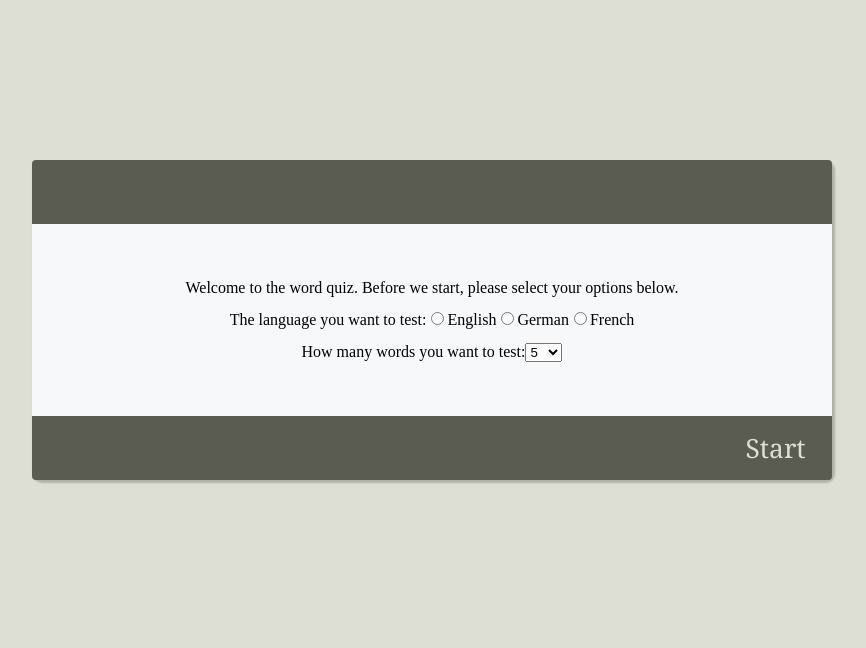
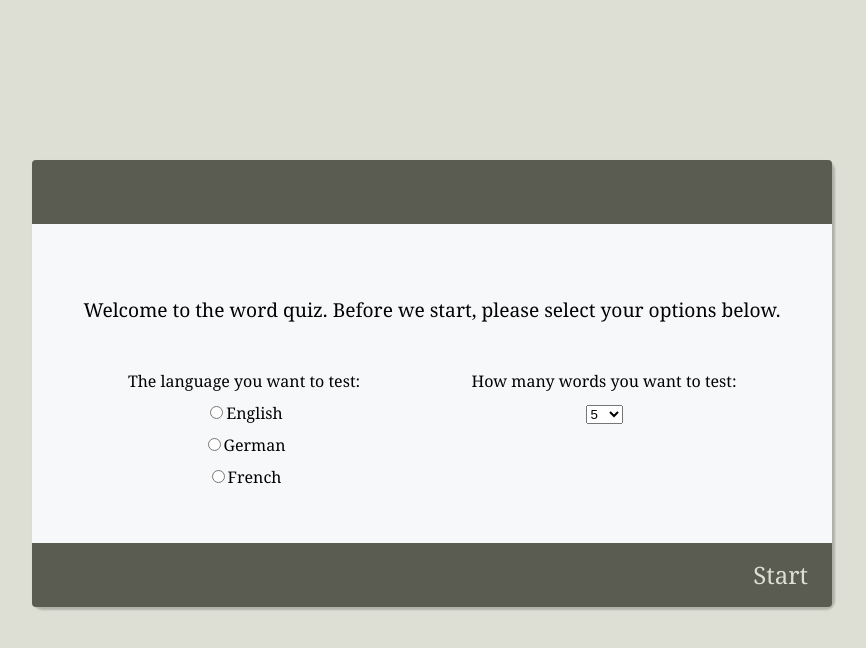
Before and after one commit to HoriaSimu/word-quiz, a React app: page / in a window 1280 px wide. Shown: the whole page, without its empty margins (208-1074 px from the left). Built offline with nearby package versions, Linux system fonts and the light colour scheme.

Commit message:
Minor styling changes to start screen and buttons

```diff
--- a/app.js
+++ b/app.js
@@ -102,8 +102,8 @@ class Footer extends React.Component {
       <div id="buttonsDiv">
         {this.props.answerStatus === "correct" && <label id="messageCorrect">Correct!</label>}
         {this.props.answerStatus === "incorrect" && <label id="messageIncorrect">Wrong!</label>}
-        {this.props.answerStatus !== "correct" && <a id="checkAnswerButton" onClick={this.checkAnswer.bind(this)}>Check answer</a>}
-        <a id="skipQuestionButton" onClick={this.props.skipWord}>
+        {this.props.answerStatus !== "correct" && <a href="#" onClick={this.checkAnswer.bind(this)}>Check answer</a>}
+        <a href="#" onClick={this.props.skipWord}>
           {this.props.answerStatus !== "correct" && "Skip word"}
           {this.props.answerStatus === "correct" && this.props.currentWindow !== this.props.maxCounter && "Next word"}
           {this.props.answerStatus === "correct" && this.props.currentWindow === this.props.maxCounter && "See results"}
@@ -133,15 +133,15 @@ class StartScreen extends React.Component {
   render() {
     return (
       <div id="startScreen">
-        <form>
-          <label>{"Welcome to the word quiz. Before we start, please select your options below."}</label>
-          <div>
+        <form className="clearfix">
+          <p>{"Welcome to the word quiz. Before we start, please select your options below."}</p>
+          <div id="languageDiv">
             <label>{"The language you want to test:"}</label>
             <label><input type="radio" name="language" value="english" />English</label>
             <label><input type="radio" name="language" value="german" />German</label>
             <label><input type="radio" name="language" value="french" />French</label>
           </div>
-          <div>
+          <div id="wordsNumberDiv">
             <label>{"How many words you want to test:"}</label>
             <select name="wordsNumber" >
               <option value="5" >{"5"}</option>
@@ -152,7 +152,7 @@ class StartScreen extends React.Component {
         </form>
 
         <div id="buttonsDiv">
-          <a onClick={this.submitSettings.bind(this)}>{"Start"}</a>
+          <a href="#" onClick={this.submitSettings.bind(this)}>{"Start"}</a>
         </div>
       </div>
     );
@@ -169,7 +169,7 @@ class EndScreen extends React.Component {
       <div id="endScreen">
         <p>Congratulations, your score is {this.props.score}.</p>
         <div id="buttonsDiv">
-          <a onClick={this.restart.bind(this)}>{"Restart quiz"}</a>
+          <a href="#" onClick={this.restart.bind(this)}>{"Restart quiz"}</a>
         </div>
       </div>
     );
--- a/stylesheet.css
+++ b/stylesheet.css
@@ -2,23 +2,11 @@ body {
     background-color: #dddfd4;
 }
 
-/*@font-face {
-    font-family: Pelagiad;
-    src: url('misc/Pelagiad.ttf');
-}*/
-
 main {
     width: 60em;
     margin: 0 auto;
-
-    /*border: 1px dotted black;*/
 }
 
-/*#imageDiv,
-#progressDiv,
-#answerDiv {
-    border: 1px dotted blue;
-}*/
 
 #window {
     width: 50em;
@@ -29,7 +17,6 @@ main {
     flex-direction: row;
     flex-wrap: wrap;
 
-    /*border: 1px solid red;*/
     text-align: center;
     line-height: 2;
 
@@ -80,15 +67,19 @@ main {
 
 #buttonsDiv a {
     display: inline-block;
-    /*border: 1px dotted green;*/
     margin-right: 1em;
 
     font-family: Pelagiad, Georgia, serif;
-    font-size: 1.65em;
+    font-size: 1.5em;
     text-align: center;
 
     color: #dddfd4;
     text-decoration: none;
+    cursor: hand;
+}
+
+#buttonsDiv a:hover {
+    color: #b7c97b;
 }
 
 
@@ -121,8 +112,49 @@ main {
   width: 100%;
 }
 
+#startScreen {
+  font-family: Pelagiad, Georgia, serif;
+  font-size: 1em;
+  text-align: center;
+}
+
+p {
+  font-size: 1.2em;
+}
+
+.clearfix:after {
+   border: 1px dotted black;
+   content: ".";
+   visibility: hidden;
+   display: block;
+   height: 0;
+   clear: both;
+}
+
+#languageDiv {
+  width: 45%;
+  float: left;
+  margin-top: 1em;
+  margin-left: 2em;
+}
+
+#languageDiv label {
+  display: block;
+}
+
+#wordsNumberDiv {
+  width: 45%;
+  float: left;
+  margin-top: 1em;
+}
+
+#wordsNumberDiv label {
+  display: block;
+}
+
+
 .letter {
-    font-family: Pelagiad, Georgia, serif;
+    font-family: Georgia, serif;
     font-size: 1.6em;
 }
 
@@ -159,7 +191,7 @@ main {
     display: block;
     margin-bottom: 1em;
 
-    font-family: Pelagiad, Georgia, serif;
+    font-family: Georgia, serif;
     font-size: 2em;
 }
 
@@ -169,7 +201,7 @@ main {
     margin-right:auto;
     margin-left: 1em;
 
-    font-family: Pelagiad, Georgia, serif;
+    font-family: Georgia, serif;
     font-size: 1.75em;
 
     color: #dddfd4;
@@ -184,7 +216,7 @@ main {
 }
 
 #assessmentScore {
-    font-family: Pelagiad, Georgia, serif;
+    font-family: Georgia, serif;
     font-size: 2em;
 }
 
```
Also changed, not shown: dist/bundle.js.
